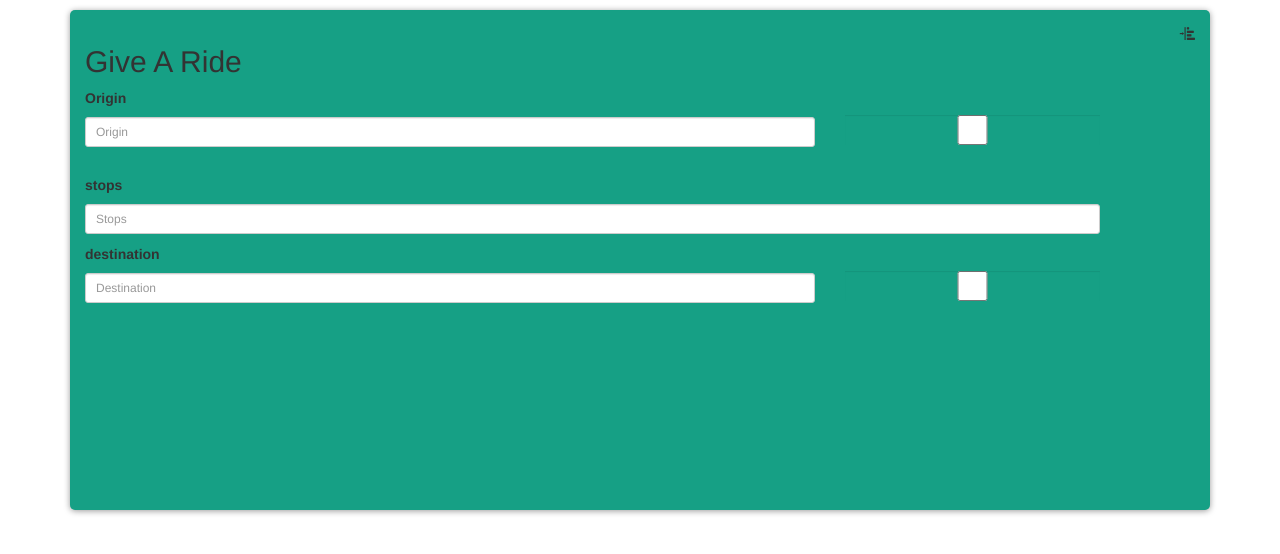
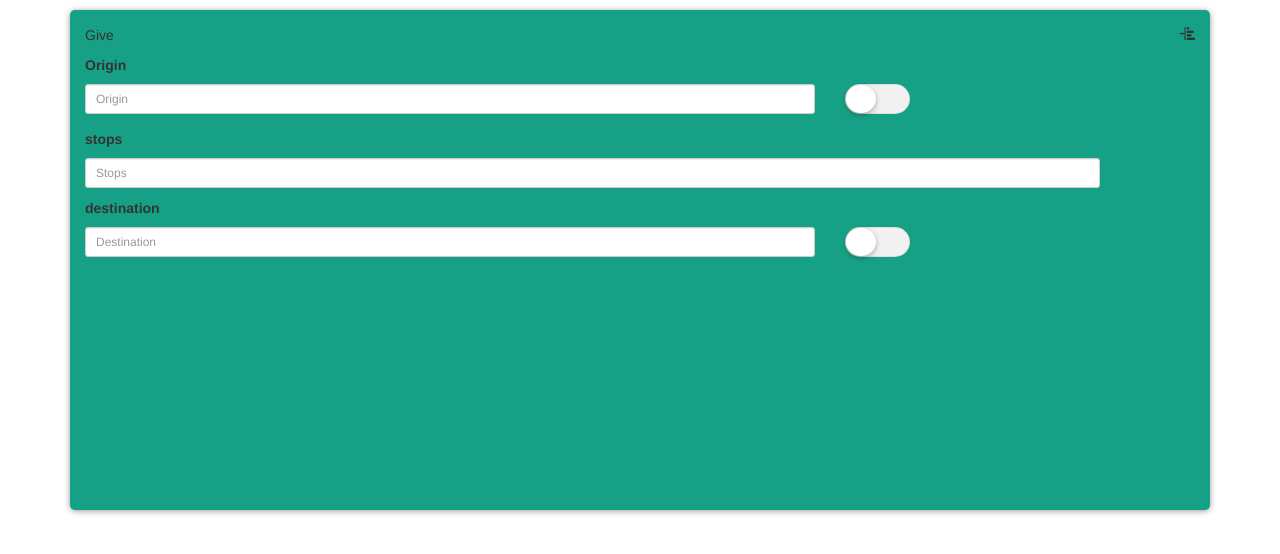
Before and after one commit to cratoonio/Ride_app, a PHP site: page / in a window 1280 px wide. Shown: the top 554 px of the page. Run offline with PHP 8.4, Linux system fonts and the light colour scheme; some libraries are stand-ins or nearby versions.

Commit message:
add new files

```diff
--- /dev/null
+++ b/css/switches.css
@@ -0,0 +1,102 @@
+/* ============================================================
+  COMMON
+============================================================ */
+#wrapper {
+  min-width: 600px;
+}
+
+.settings {
+  display: table;
+  width: 100%;
+}
+.settings .row {
+  display: table-row;
+}
+.settings .question,
+.settings .switch {
+  display: table-cell;
+  vertical-align: middle;
+  padding: 10px;
+}
+.settings .question {
+  width: 600px;
+  font-family: "Roboto Slab", serif;
+  font-size: 20px;
+}
+
+/* ============================================================
+  COMMON
+============================================================ */
+.cmn-toggle {
+  position: absolute;
+  margin-left: -9999px;
+  visibility: hidden;
+}
+.cmn-toggle + label {
+  display: block;
+  position: relative;
+  cursor: pointer;
+  outline: none;
+  -webkit-user-select: none;
+  -moz-user-select: none;
+  -ms-user-select: none;
+  user-select: none;
+}
+
+/* ============================================================
+  SWITCH 1 - ROUND
+============================================================ */
+input.cmn-toggle-round + label {
+  padding: 2px;
+  width: 65px;
+  height: 30px;
+  background-color: #dddddd;
+  -webkit-border-radius: 60px;
+  -moz-border-radius: 60px;
+  -ms-border-radius: 60px;
+  -o-border-radius: 60px;
+  border-radius: 60px;
+}
+input.cmn-toggle-round + label:before, input.cmn-toggle-round + label:after {
+  display: block;
+  position: absolute;
+  top: 1px;
+  left: 1px;
+  bottom: 1px;
+  content: "";
+}
+input.cmn-toggle-round + label:before {
+  right: 1px;
+  background-color: #f1f1f1;
+  -webkit-border-radius: 60px;
+  -moz-border-radius: 60px;
+  -ms-border-radius: 60px;
+  -o-border-radius: 60px;
+  border-radius: 60px
+  -webkit-transition: background 0.4s;
+  -moz-transition: background 0.4s;
+  -o-transition: background 0.4s;
+  transition: background 0.4s;
+}
+input.cmn-toggle-round + label:after {
+  width: 30px;
+  background-color: #fff;
+  -webkit-border-radius: 100%;
+  -moz-border-radius: 100%;
+  -ms-border-radius: 100%;
+  -o-border-radius: 100%;
+  border-radius: 100%;
+  -webkit-box-shadow: 0 2px 5px rgba(0, 0, 0, 0.3);
+  -moz-box-shadow: 0 2px 5px rgba(0, 0, 0, 0.3);
+  box-shadow: 0 2px 5px rgba(0, 0, 0, 0.3);
+  -webkit-transition: margin 0.4s;
+  -moz-transition: margin 0.4s;
+  -o-transition: margin 0.4s;
+  transition: margin 0.4s;
+}
+input.cmn-toggle-round:checked + label:before {
+  background-color: #8ce196;
+}
+input.cmn-toggle-round:checked + label:after {
+  margin-left: 50%;
+}
--- a/footer.php
+++ b/footer.php
@@ -50,6 +50,17 @@
             $(".card").css("height",$(".card").height() - 150);
         }
     });
+    $("#withtime2").hide();
+    $("#switchtime2").click(function() {
+        if ($("#switchtime2").is(":checked")) {
+            $("#withtime2").slideDown("fast");
+            $(".card").css("height",$(".card").height() + 150);
+        }
+        else {
+            $("#withtime2").slideUp("fast");
+            $(".card").css("height",$(".card").height() - 150);
+        }
+    });
 
 </script>
 
--- a/index.php
+++ b/index.php
@@ -1,14 +1,19 @@
 
 <?php include 'header.php'; ?>
 <body>
+
 <?php //include 'nav.php' ?>
-    <div class="container" style="margin-top: 10px">
+    <div class="container" style="margin-top: 10px;">
 
+<!--        <img src="images/turbine.png"  class="img-responsive col-xs-10 col-xs-offset-2 text-center" style="position:fixed;top:22%;">-->
                     <div class="card" id="card" style="box-sizing: inherit" >
                         <div class="front">
-                            <i  class="glyphicon glyphicon-indent-left pull-right flipme" ></i>
 
-                                <h2>Give A Ride</h2>
+                                    <span>Give</span>
+                                <i  class="glyphicon glyphicon-indent-left pull-right flipme" ></i>
+
+
+
 
                             <div class="row">
                                 <div class="col-xs-8">
@@ -17,7 +22,7 @@
                                 </div>
 
                                 <div class="col-xs-3" style="margin-right: 10px">
-                                    <div class="switch" style="margin-top: 27px ">
+                                    <div class="switch" style="margin-top: 29px ">
                                         <input id="switchmoney" name="pay" class="cmn-toggle cmn-toggle-round" type="checkbox">
                                         <label for="switchmoney"></label>
                                     </div>
@@ -37,6 +42,8 @@
                                         <button type="button" class="btn btn-default">30</button>
                                         <button type="button" class="btn btn-default">35</button>
                                         <button type="button" class="btn btn-default">40</button>
+                                        <button type="button" class="btn btn-default">45</button>
+                                        <button type="button" class="btn btn-default">50</button>
                                     </div>
                                 </div>
                             </div>
@@ -54,7 +61,7 @@
                                     <input type="text" name="destination" placeholder="Destination" class="form-control">
                                 </div>
                                 <div class="col-xs-3" style="margin-right: 10px">
-                                    <div class="switch" style="margin-top: 27px ">
+                                    <div class="switch" style="margin-top: 29px ">
                                         <input id="switchtime" name="pay" class="cmn-toggle cmn-toggle-round" type="checkbox">
                                         <label for="switchtime"></label>
                                     </div>
@@ -64,7 +71,7 @@
                             <div id="withtime" class="row bg-success">
                                 <i class="glyphicon glyphicon-chevron-down pull-right" style="margin-right: 9%;color: #16A085;"></i>
 
-                                <div class="col-xs-12">
+                                <div class="col-xs-2">
                                     <label for="dateTime">Time</label>
                                     <div class="datepicker" id="dateTime" data-date="12/03/2012"></div>
                                 </div>
@@ -75,8 +82,9 @@
 
                         <!-- Modal 1 -->
                         <div class="back">
-                            <i  class="glyphicon glyphicon-indent-left pull-right flipme" ></i>
-                                <h2>Get A Ride</h2>
+                           <span style="color: aquamarine;font-weight: 500;font-size: x-large">Get</span>
+                           <i  class="glyphicon glyphicon-indent-left pull-right flipme" ></i>
+
                             <div class="row">
                                 <div class="col-xs-12">
                                     <label for="origin">Origin</label>
@@ -84,15 +92,23 @@
                                 </div>
                             </div>
                             <div class="row">
-                                <div class="col-xs-12">
+                                <div class="col-xs-8">
                                     <label for="destination">destination</label>
                                     <input type="text" name="destination" placeholder="Destination" class="form-control">
                                 </div>
+                                <div class="col-xs-3" style="margin-right: 10px">
+                                    <div class="switch2" style="margin-top: 29px ">
+                                        <input id="switchtime2" name="pay" class="cmn-toggle cmn-toggle-round" type="checkbox">
+                                        <label for="switchtime2"></label>
+                                    </div>
+                                </div>
                             </div>
-                            <div class="row">
-                                <div class="col-xs-12">
-                                    <label for="datetime">Time</label>
-                                    <input type="datetime" id="datetime" name="dateTime" class="form-control">
+                            <div id="withtime2" class="row bg-success">
+                                <i class="glyphicon glyphicon-chevron-down pull-right" style="margin-right: 9%;color: #16A085;"></i>
+
+                                <div class="col-xs-2">
+                                    <label for="dateTime">Time</label>
+                                    <div class="datepicker" id="dateTime" data-date="12/03/2012"></div>
                                 </div>
                             </div>
 
```
Also changed, not shown: js/html5shiv.min.js (added, +4 -0 lines).
